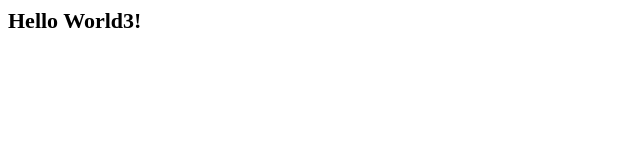
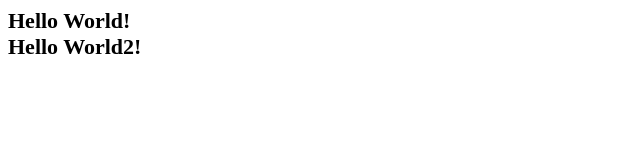
Before and after one commit to djeday123/hello-world, a plain HTML site: page index.html in a window 1280 px wide. Shown: the whole page, without its empty margins (0-640 px from the left). Drawn offline with Linux system fonts and the light colour scheme.

Commit message:
index mod

```diff
--- a/index.html
+++ b/index.html
@@ -7,6 +7,7 @@
 
 </head>
 <body>
-<div class="hte2">Hello World3!</div>
+<div class="hte2">Hello World!</div>
+<div class="hte2">Hello World2!</div>
 </body>
 </html>
```
